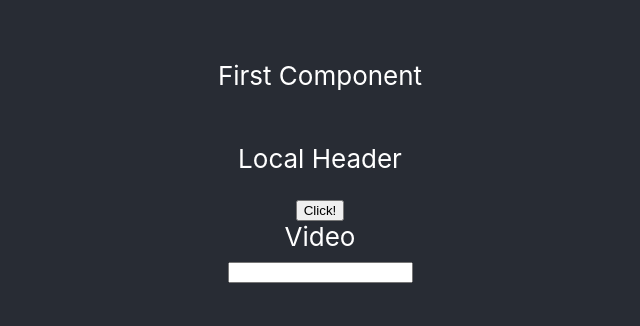
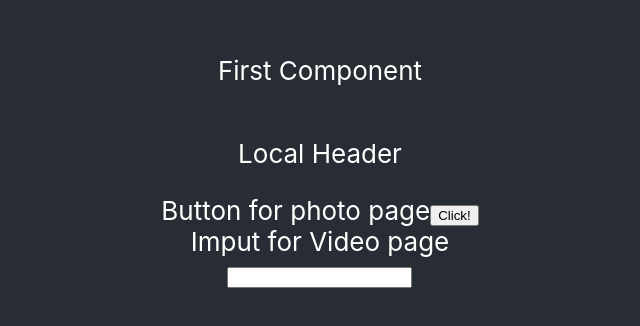
Before and after one commit to dmitryshev25/sample, a React (Create React App) app: page / in a window 1280 px wide. Shown: the part 242-568 px from the top of the page, without its empty margins (320-960 px from the left). Built offline with nearby package versions, Linux system fonts and the light colour scheme.

Commit message:
Improved labels

```diff
--- a/src/components/photo/Button.js
+++ b/src/components/photo/Button.js
@@ -16,9 +16,11 @@ const Button = () => {
     };
 
     return (
-        <button onClick={handleClick}>
-            {buttonText}
-        </button>
+        <div>
+            <span>Button for photo page</span>
+            <button onClick={handleClick}>{buttonText}
+            </button>
+        </div>
     );
 };
 
--- a/src/components/video/Input.js
+++ b/src/components/video/Input.js
@@ -1,5 +1,5 @@
 const Input = () => {
-    const label = "Video";
+    const label = "Imput for Video page";
 
     return (
         <div>
```
